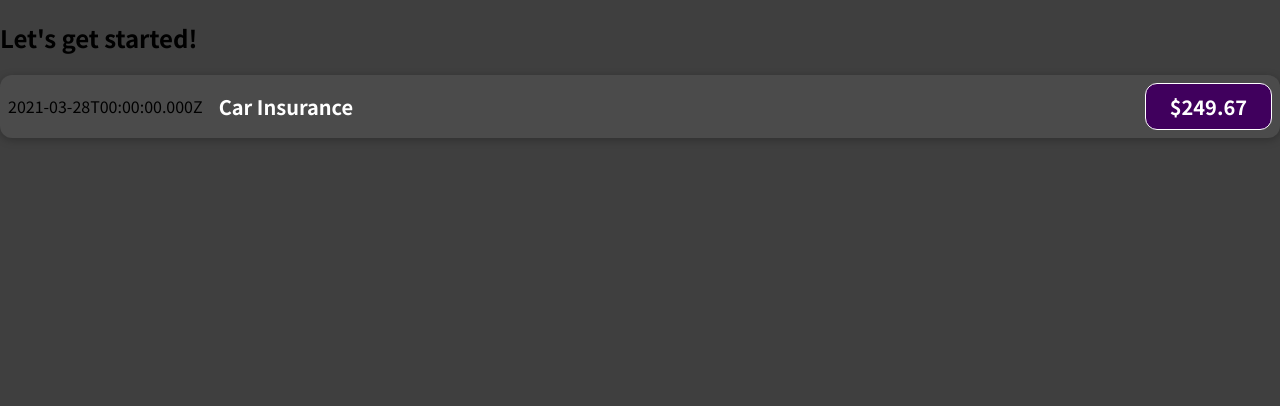
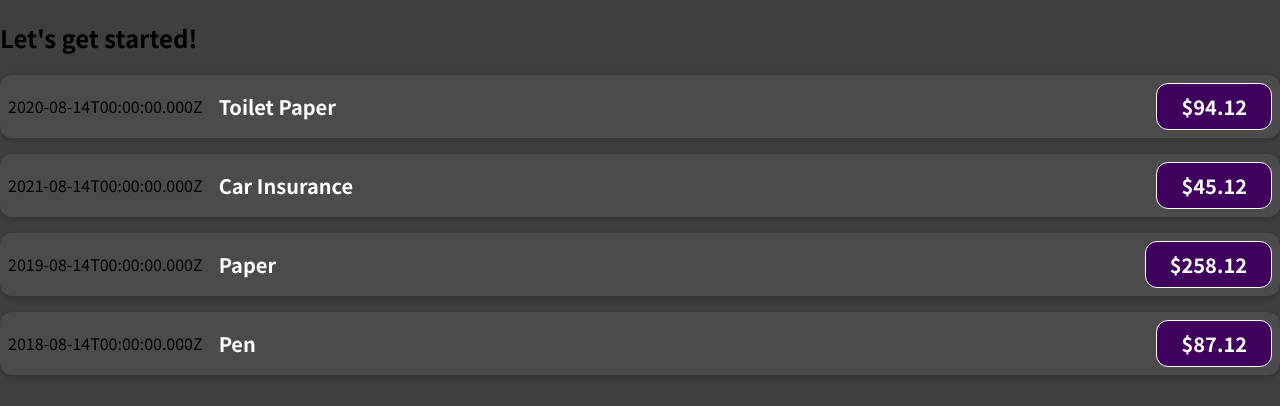
Before and after one commit to lionel-p-albus/react_demo_01, a JavaScript app: page / in a window 1280 px wide. Shown: the top 406 px of the page. Built offline with nearby package versions, Linux system fonts and the light colour scheme.

Commit message:
passing data via "props"

```diff
--- a/src/App.js
+++ b/src/App.js
@@ -1,13 +1,20 @@
 import ExpenseItem from "./components/ExpenseItem";
 
 function App() {
-    const param = document.createElement('p');
-    param.textContent = 'This is also visible';
-    document.getElementById('root').append(param);
+    const expenses = [
+        {id: 'e1', title: 'Toilet Paper', amount: 94.12, date: new Date(2020, 7, 14),},
+        {id: 'e2', title: 'Car Insurance', amount: 45.12, date: new Date(2021, 7, 14),},
+        {id: 'e3', title: 'Paper', amount: 258.12, date: new Date(2019, 7, 14),},
+        {id: 'e4', title: 'Pen', amount: 87.12, date: new Date(2018, 7, 14),},
+    ];
+
     return (
         <div>
             <h2>Let's get started!</h2>
-            <ExpenseItem></ExpenseItem>
+            <ExpenseItem title={expenses[0].title} amount={expenses[0].amount} date={expenses[0].date}></ExpenseItem>
+            <ExpenseItem title={expenses[1].title} amount={expenses[1].amount} date={expenses[1].date}></ExpenseItem>
+            <ExpenseItem title={expenses[2].title} amount={expenses[2].amount} date={expenses[2].date}></ExpenseItem>
+            <ExpenseItem title={expenses[3].title} amount={expenses[3].amount} date={expenses[3].date}></ExpenseItem>
         </div>
     );
 }
--- a/src/components/ExpenseItem.js
+++ b/src/components/ExpenseItem.js
@@ -1,16 +1,12 @@
 import './ExpenseItem.css';
 
-function ExpenseItem() {
-    const expenseDate = new Date(2021, 2,28);
-    const expenseTitle = 'Car Insurance';
-    const expenseAmount = 249.67;
-
+function ExpenseItem(props) {
     return (
         <div className='expense-item'>
-            <div>{expenseDate.toISOString()}</div>
+            <div>{props.date.toISOString()}</div>
             <div className="expense-item__description">
-                <h2>{expenseTitle}</h2>
-                <div className="expense-item__price">${expenseAmount}</div>
+                <h2>{props.title}</h2>
+                <div className="expense-item__price">${props.amount}</div>
             </div>
         </div>
     );
```
